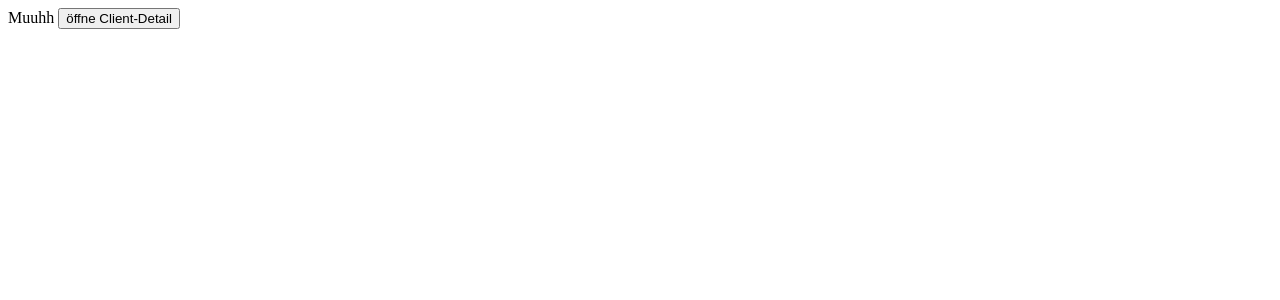
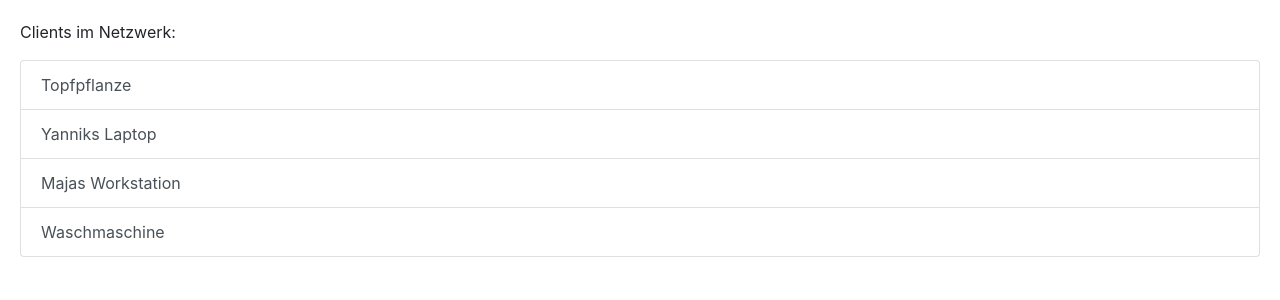
Before and after one commit to MathiasSchoettle/gpid-e-web, an Angular app: page / in a window 1280 px wide. Shown: the top 300 px of the page. Built offline with nearby package versions, Linux system fonts and the light colour scheme.

Commit message:
Add Bootstrap

```diff
--- a/src/app/main/main.component.html
+++ b/src/app/main/main.component.html
@@ -1,2 +1,7 @@
-Muuhh
-<button type="button" (click)="openClient($event)">öffne Client-Detail</button>
+<p>Clients im Netzwerk:</p>
+  <div class="list-group">
+    <a href="client" class="list-group-item list-group-item-action">Topfpflanze</a>
+    <a href="client" class="list-group-item list-group-item-action">Yanniks Laptop</a>
+    <a href="client" class="list-group-item list-group-item-action">Majas Workstation</a>
+    <a href="client" class="list-group-item list-group-item-action">Waschmaschine</a>
+  </div>
--- a/src/index.html
+++ b/src/index.html
@@ -4,10 +4,14 @@
     <meta charset="utf-8">
     <title>GpidEWeb</title>
     <base href="/">
-  <meta name="viewport" content="width=device-width, initial-scale=1">
+    <meta name="viewport" content="width=device-width, initial-scale=1, shrink-to-fit=no">
     <link rel="icon" type="image/x-icon" href="favicon.ico">
+    <link rel="stylesheet" href="https://cdn.jsdelivr.net/npm/bootstrap@4.0.0/dist/css/bootstrap.min.css" integrity="sha384-Gn5384xqQ1aoWXA+058RXPxPg6fy4IWvTNh0E263XmFcJlSAwiGgFAW/dAiS6JXm" crossorigin="anonymous">
   </head>
   <body>
     <app-root></app-root>
+    <script src="https://code.jquery.com/jquery-3.2.1.slim.min.js" integrity="sha384-KJ3o2DKtIkvYIK3UENzmM7KCkRr/rE9/Qpg6aAZGJwFDMVNA/GpGFF93hXpG5KkN" crossorigin="anonymous"></script>
+    <script src="https://cdn.jsdelivr.net/npm/popper.js@1.12.9/dist/umd/popper.min.js" integrity="sha384-ApNbgh9B+Y1QKtv3Rn7W3mgPxhU9K/ScQsAP7hUibX39j7fakFPskvXusvfa0b4Q" crossorigin="anonymous"></script>
+    <script src="https://cdn.jsdelivr.net/npm/bootstrap@4.0.0/dist/js/bootstrap.min.js" integrity="sha384-JZR6Spejh4U02d8jOt6vLEHfe/JQGiRRSQQxSfFWpi1MquVdAyjUar5+76PVCmYl" crossorigin="anonymous"></script>
   </body>
 </html>
--- a/src/styles.less
+++ b/src/styles.less
@@ -1 +1,3 @@
-/* You can add global styles to this file, and also import other style files */
+body {
+    margin: 20px;
+}
```
Lines whose indentation alone changed are shown as unchanged.
